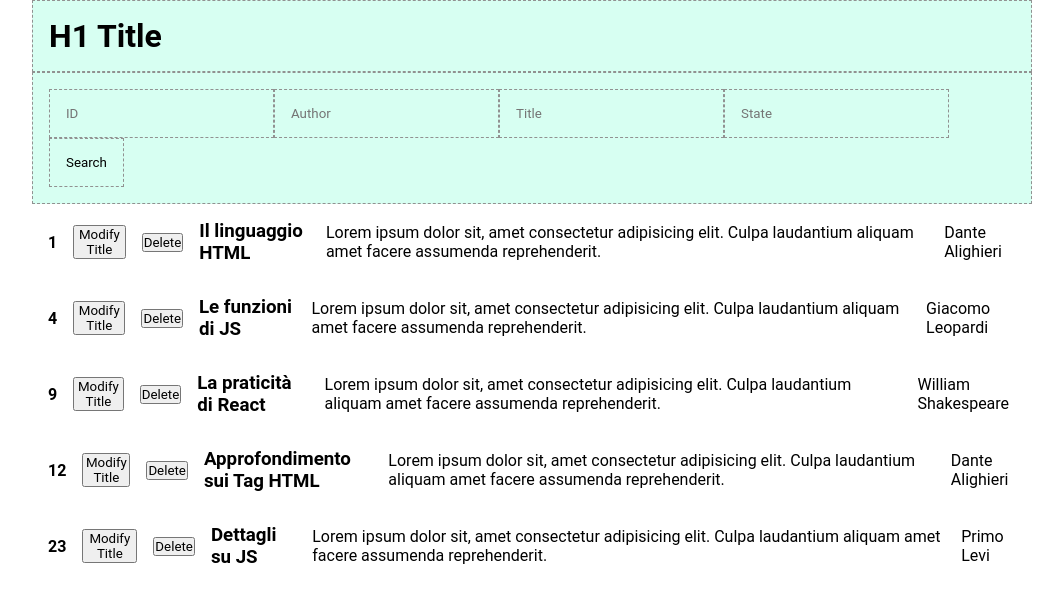
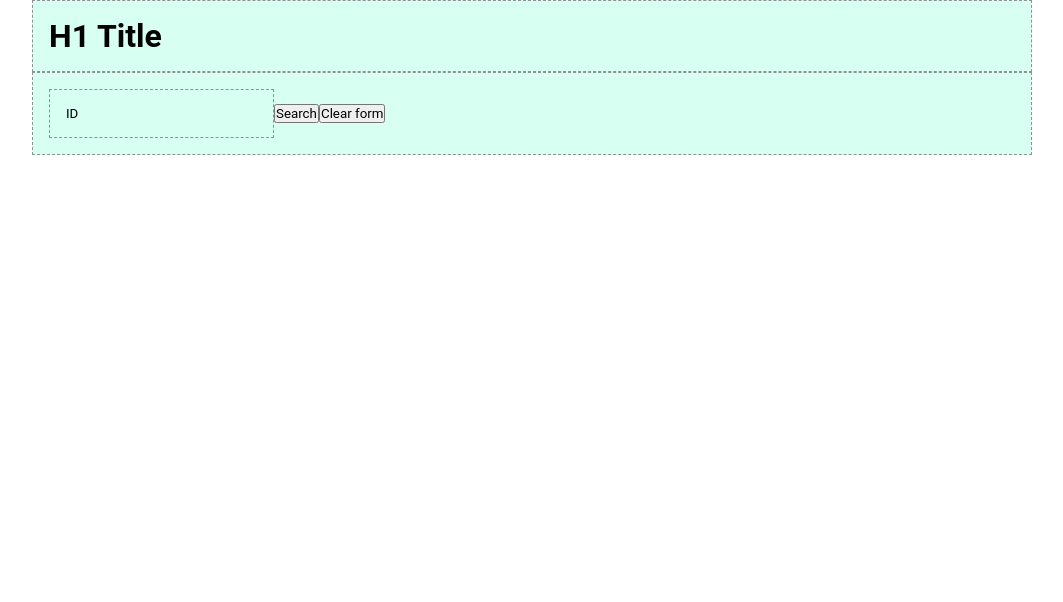
Before and after one commit to CamilloRosanio/react-form, a React (Vite) app: page / in a window 1280 px wide. Shown: the top 602 px of the page, without its empty margins (108-1171 px from the left). Built offline with nearby package versions, Linux system fonts and the light colour scheme.

Commit message:
Creazione primo INPUT per ID (attualmente è un FILTER immediato)

```diff
--- a/src/components/Main.jsx
+++ b/src/components/Main.jsx
@@ -1,9 +1,25 @@
 import { useState } from 'react';
 import Articles from '../data/Articles';
 
-function Header() {
+function Main() {
+
+    // Tramite USE-STATE imposto tutti i valori di DEFAULT iniziali delle variabili che voglio rendere reattive
 
     const [Feed, setFeed] = useState(Articles);
+
+    const [idFilter, setIdFilter] = useState('ID');
+
+
+
+    // Funzioni HANDLE
+
+    const clearForm = () => {
+        setIdFilter('ID');
+    }
+
+    const handleIdFilter = (e) => {
+        setIdFilter(e.target.value);
+    }
 
     return (
         <>
@@ -11,16 +27,19 @@ function Header() {
                 <div className="container">
 
                     <form action="" className='debug'>
-                        <input className='debug' type="text" placeholder='ID' />
-                        <input className='debug' type="text" placeholder='Author' />
-                        <input className='debug' type="text" placeholder='Title' />
-                        <input className='debug' type="text" placeholder='State' />
+                        <input type="text" className='debug' value={idFilter} onClick={() => setIdFilter('')} onChange={handleIdFilter} />
+                        {/* <input type="text" placeholder='Author' className='debug' />
+                        <input type="text" placeholder='Title' className='debug' />
+                        <input type="text" placeholder='State' className='debug' /> */}
 
-                        <button className='debug'>Search</button>
+                        <button>Search</button>
+                        <button type='button' onClick={clearForm}>Clear form</button>
                     </form>
 
                     <ul className="feed">
-                        {Feed.map(article => (
+                        {Feed
+                            .filter(article => article.id == idFilter)
+                            .map(article => (
                                 <li key={article.id} className=''>
                                     <div className='feedItem'>
                                         <h4>{article.id}</h4>
@@ -40,4 +59,4 @@ function Header() {
     )
 }
 
-export default Header
+export default Main
```
Lines whose indentation alone changed are shown as unchanged.
